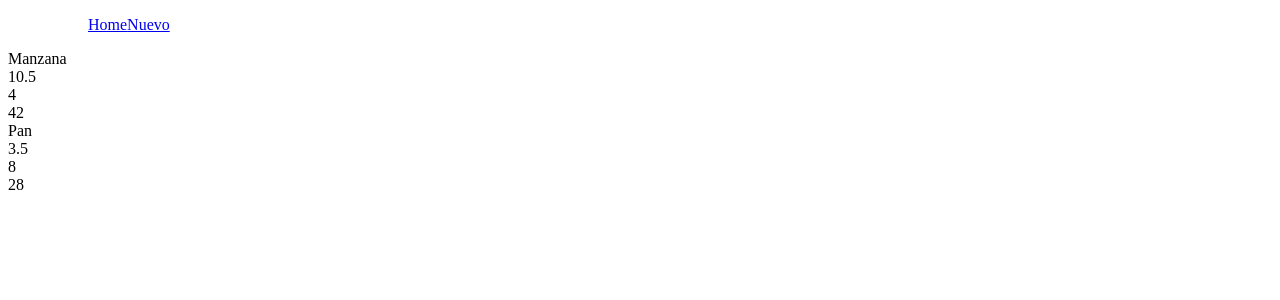
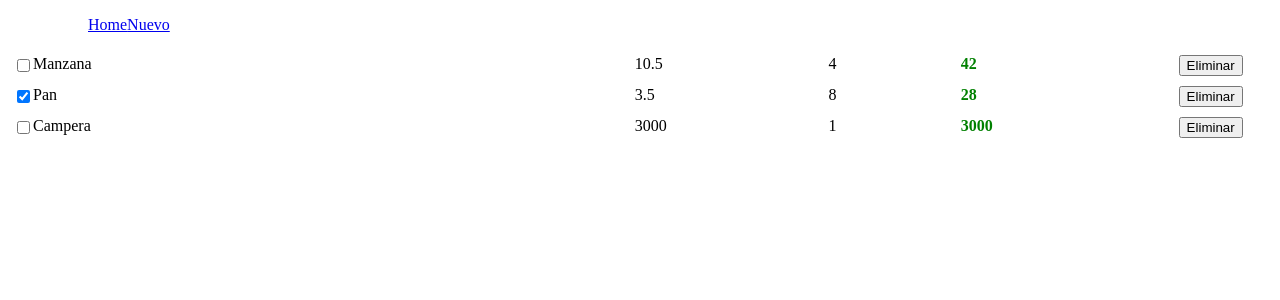
Before and after one commit to Cachurmino/Shopping, an Angular app: page / in a window 1280 px wide. Shown: the top 300 px of the page. Built offline with nearby package versions, Linux system fonts and the light colour scheme.

Commit message:
Agregamos un estilo basico a los Items

```diff
--- a/src/app/components/item/item.component.css
+++ b/src/app/components/item/item.component.css
@@ -0,0 +1,34 @@
+.row {
+    display: flex;
+    box-sizing: border-box;
+}
+div{
+    padding: 5px 0;
+}
+
+.title{
+    display: flex;
+    width: 50%;
+    padding: 0 5px;
+}
+.price{
+    width: 15%;
+    padding: 0 5px;
+}
+.quantity{
+    width: 10%;
+    padding: 0 5px;
+}
+
+.total{
+    width: 15%;
+    font-weight: bolder;
+    color: green;
+    padding: 0 5px;
+}
+.actions{
+    width: 10%;
+    text-align: center;
+    box-sizing: border-box;
+    padding: 0 5px;
+}
--- a/src/app/components/item/item.component.html
+++ b/src/app/components/item/item.component.html
@@ -1,14 +1,18 @@
-<div>
-  <div>
+<div class="row">
+  <div class="title">
+    <input type="checkbox" [checked]="item.completed">
     {{ item.title }}
   </div>
-  <div>
+  <div class="price">
     {{ item.price }}
   </div>
-  <div>
+  <div class="quantity">
     {{ item.quantity }}
   </div>
-  <div>
+  <div class="total">
     {{ item.price * item.quantity }}
   </div>
+  <div class="actions">
+    <button>Eliminar</button>
+  </div>
 </div>
--- a/src/app/components/items/items.component.ts
+++ b/src/app/components/items/items.component.ts
@@ -27,6 +27,13 @@
         quantity: 8,
         completed: true,
       },
+      {
+        id: 2,
+        title: 'Campera',
+        price: 3000,
+        quantity: 1,
+        completed: false,
+      },
     ];
   }
 }
```
